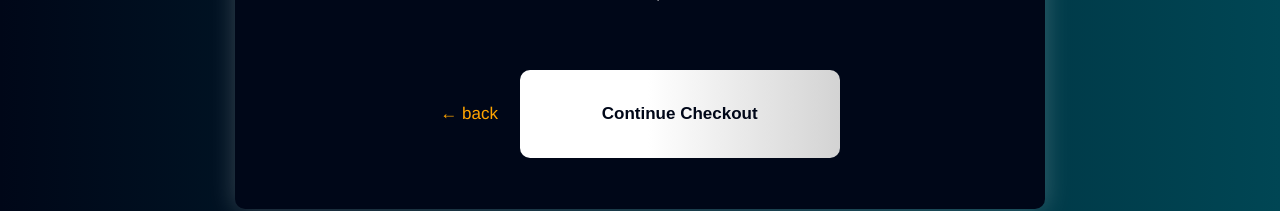
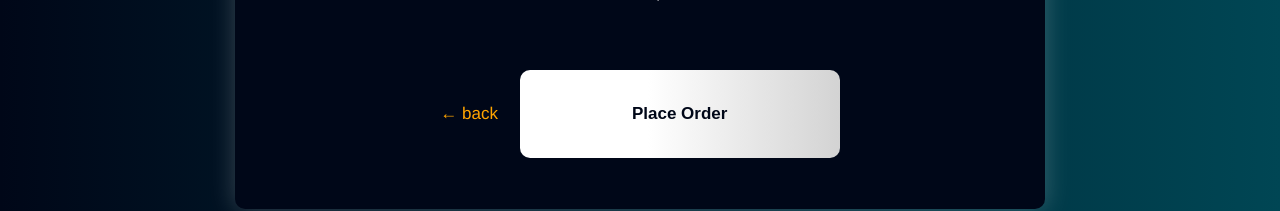
Before and after one commit to logycode/assignment-workflow, a Vue app: page /checkout-2 in a window 1280 px wide. Shown: the part 518-729 px from the top of the page. Built offline with nearby package versions, Linux system fonts and the light colour scheme.

Commit message:
changed disabled button

```diff
--- a/src/views/CheckoutStep1.vue
+++ b/src/views/CheckoutStep1.vue
@@ -194,6 +194,9 @@ a.backlink {
 .checkout:disabled {
   background-image: none;
   cursor: default;
+  color: darkgrey;
+  font-weight: normal;
+  background-color: lightgray;
 }
 .checkout:disabled:hover {
   background-image: none;
--- a/src/views/CheckoutStep2.vue
+++ b/src/views/CheckoutStep2.vue
@@ -33,7 +33,7 @@
       @click="nextStep()"
       :disabled="error && !isStepValid"
     >
-      Continue Checkout
+      Place Order
     </button>
   </section>
 </template>
```
